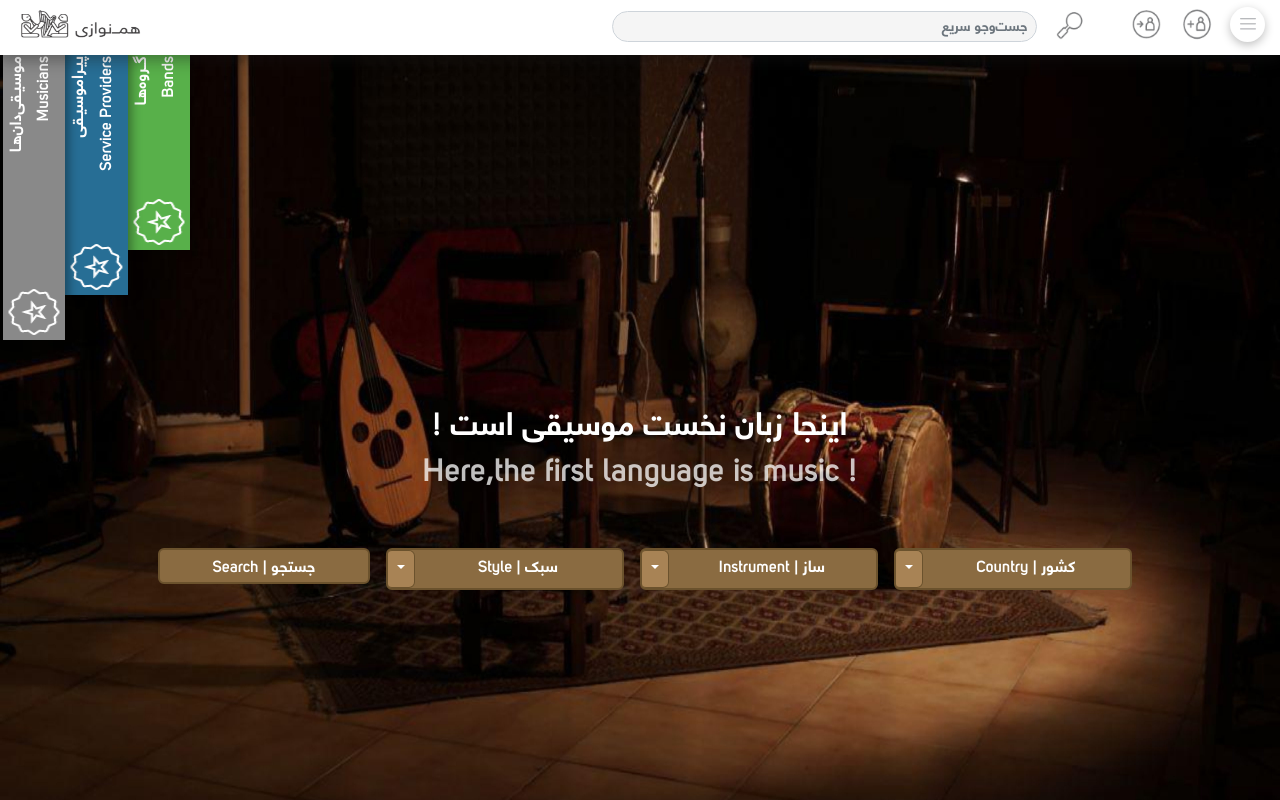
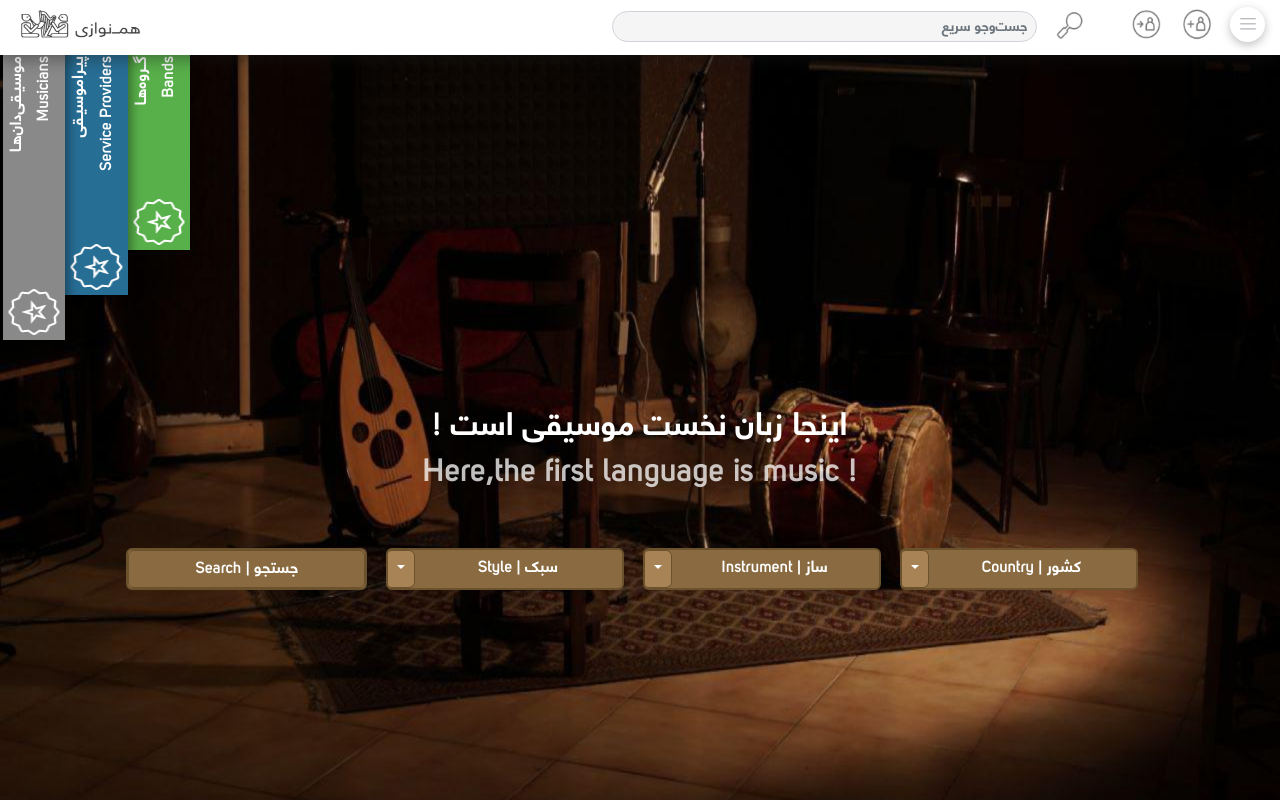
Before and after one commit to DesertFoox/hamnavazi, a React (Create React App) app: page / in a window 1280 px wide. Shown: the top 800 px of the page. Built offline with nearby package versions, Linux system fonts and the light colour scheme.

Commit message:
fix landing section

```diff
--- a/src/Assets/Style/Landing.module.scss
+++ b/src/Assets/Style/Landing.module.scss
@@ -3,6 +3,10 @@
   outline: none;
   height: 2rem;
   width: 13rem;
+}
+.searchbuttonwidth {
+  width: 14.8rem !important;
+  height: 2.4rem !important;
 }
 
 .selectbuttonborder {
--- a/src/Screens/Landing.jsx
+++ b/src/Screens/Landing.jsx
@@ -82,8 +82,11 @@ const Landing = () => {
                   >
                     <Button
                       id="caret"
-                      className={`px-sm border-2 text-1 border-none border-2 rounded-md ${LandingStyle.selectbuttonWidth} bg-buttonbrown`}
-                      onClick={() => history.push("/search")}
+                      className={`px-sm  text-1 border-none rounded-md  ${
+                        item.options
+                          ? LandingStyle.selectbuttonWidth
+                          : LandingStyle.searchbuttonwidth
+                      }  ${item.options ? "" : "border-b522d"}  bg-buttonbrown`}
                     >
                       {item.title}
                     </Button>
@@ -100,7 +103,7 @@ const Landing = () => {
                             {" "}
                             <Input
                               type="text"
-                              className={`${LandingStyle["landing-top-drop-down-input"]} text-1`}
+                              className={`${LandingStyle["landing-top-drop-down-input"]} text-1 `}
                               placeholder="search"
                             />{" "}
                           </DropdownItem>
```
